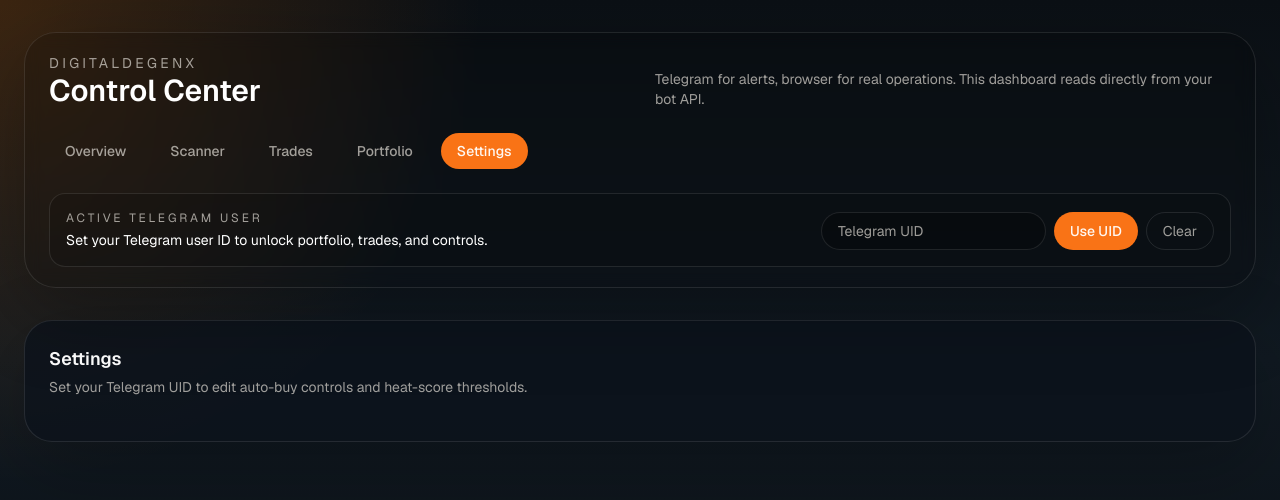
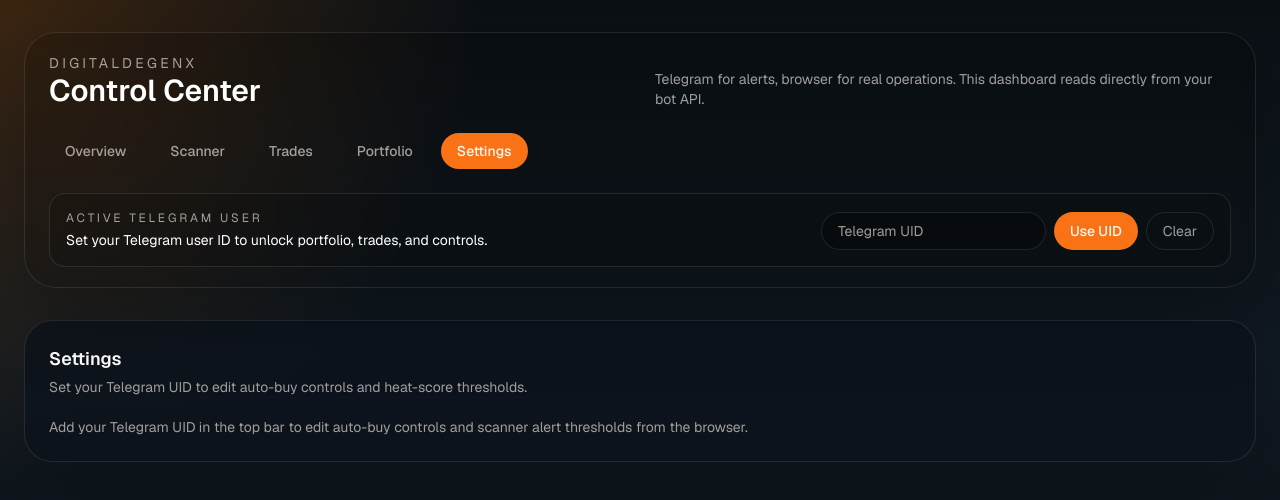
Before and after one commit to Digitaljx88/DigitalDegenX_Bot, a Next.js app in the folder nextjs/: page /settings in a window 1280 px wide. Shown: the top 500 px of the page. Built offline with nearby package versions, Linux system fonts and the light colour scheme.

Commit message:
Fix dashboard panel render states

```diff
--- a/nextjs/components/portfolio-dashboard.tsx
+++ b/nextjs/components/portfolio-dashboard.tsx
@@ -56,7 +56,13 @@ export function PortfolioDashboard() {
   }
 
   if (!uid) {
-    return <Panel title="Portfolio" subtitle="Set your Telegram UID to load balances and quick sell controls." />;
+    return (
+      <Panel title="Portfolio" subtitle="Set your Telegram UID to load balances and quick sell controls.">
+        <div className="text-sm text-[var(--muted-foreground)]">
+          Add your Telegram UID in the top bar, then this page will load your paper balances and quick sell actions.
+        </div>
+      </Panel>
+    );
   }
 
   const entries = Object.entries(portfolio || {});
--- a/nextjs/components/settings-dashboard.tsx
+++ b/nextjs/components/settings-dashboard.tsx
@@ -84,7 +84,13 @@ export function SettingsDashboard() {
   }
 
   if (!uid) {
-    return <Panel title="Settings" subtitle="Set your Telegram UID to edit auto-buy controls and heat-score thresholds." />;
+    return (
+      <Panel title="Settings" subtitle="Set your Telegram UID to edit auto-buy controls and heat-score thresholds.">
+        <div className="text-sm text-[var(--muted-foreground)]">
+          Add your Telegram UID in the top bar to edit auto-buy controls and scanner alert thresholds from the browser.
+        </div>
+      </Panel>
+    );
   }
 
   return (
--- a/nextjs/components/trades-dashboard.tsx
+++ b/nextjs/components/trades-dashboard.tsx
@@ -66,7 +66,13 @@ export function TradesDashboard() {
   }, [filter, uid]);
 
   if (!uid) {
-    return <Panel title="Trade Center" subtitle="Set your Telegram UID to load your ledger and closed-trade stats." />;
+    return (
+      <Panel title="Trade Center" subtitle="Set your Telegram UID to load your ledger and closed-trade stats.">
+        <div className="text-sm text-[var(--muted-foreground)]">
+          Add your Telegram UID in the top bar to unlock your trade history, filters, and performance stats.
+        </div>
+      </Panel>
+    );
   }
 
   return (
```
